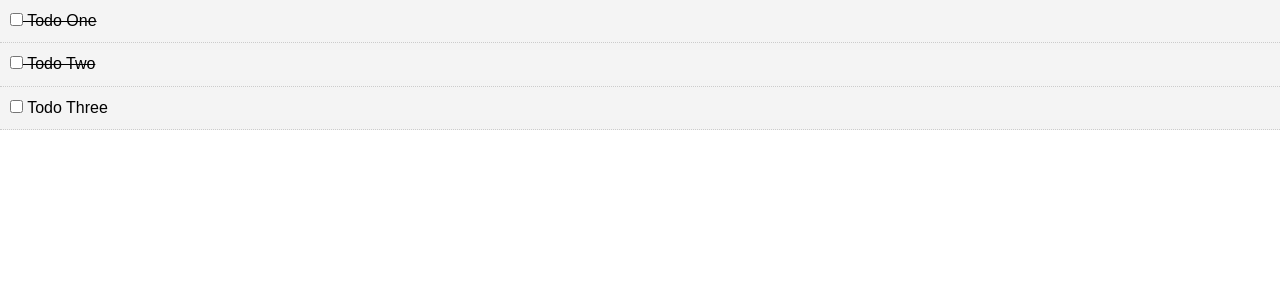
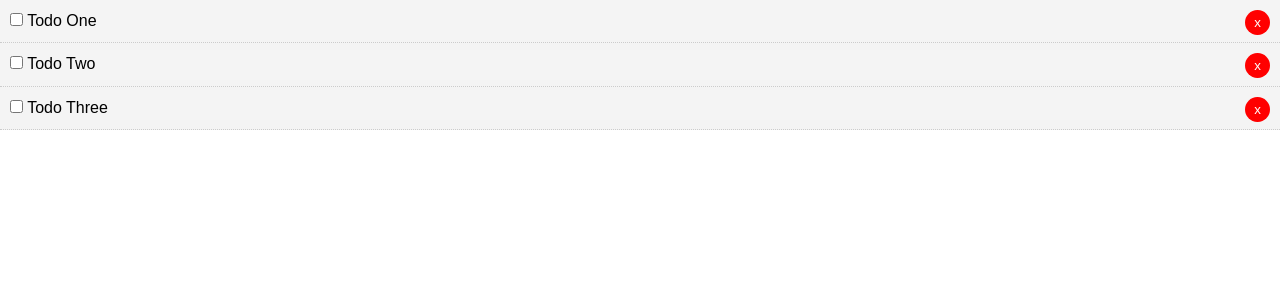
Before and after one commit to michalsniezko/vue-crash-course, a Vue app: page / in a window 1280 px wide. Shown: the top 300 px of the page. Built offline with nearby package versions, Linux system fonts and the light colour scheme; the HTML template or start-up script is replaced by a standard one.

Commit message:
Add functionality of removing todos

```diff
--- a/src/App.vue
+++ b/src/App.vue
@@ -1,6 +1,6 @@
 <template>
   <div id="app">
-    <Todos v-bind:todos="todos" />
+    <Todos v-bind:todos="todos" v-on:del-todo="deleteTodo"/>
   </div>
 </template>
 
@@ -18,12 +18,12 @@
         {
           id: 1,
           title: "Todo One",
-          completed: true
+          completed: false
         },
         {
           id: 2,
           title: "Todo Two",
-          completed: true
+          completed: false
         },
         {
           id: 3,
@@ -32,6 +32,11 @@
         }
       ]
     };
+  },
+  methods: {
+    deleteTodo(id) {
+      this.todos = this.todos.filter(todo => todo.id !== id)
+    }
   }
 };
 </script>
--- a/src/components/TodoItem.vue
+++ b/src/components/TodoItem.vue
@@ -3,6 +3,7 @@
     <p>
       <input type="checkbox" v-on:change="markComplete"/>
       {{todo.title}}
+			<button @click="$emit('del-todo', todo.id)" class="del">x</button>
     </p>
   </div>
 </template>
@@ -13,7 +14,7 @@
   props: ["todo"],
   methods: {
     markComplete() {
-
+      this.todo.completed = !this.todo.completed;
     }
   }
 };
--- a/src/components/Todos.vue
+++ b/src/components/Todos.vue
@@ -1,7 +1,7 @@
 <template>
   <div>
     <div v-bind:key="todo.id" v-for="todo in todos">
-      <TodoItem v-bind:todo="todo"/>
+      <TodoItem v-bind:todo="todo" v-on:del-todo="$emit('del-todo', todo.id)"/>
     </div>
   </div>
 </template>
```
